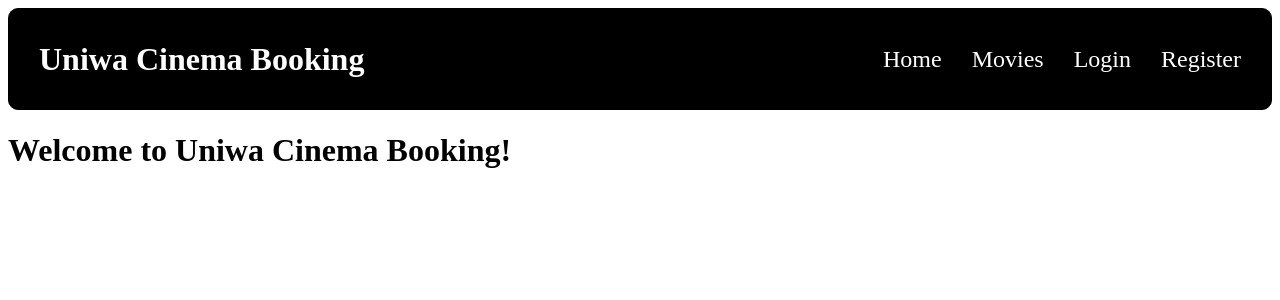
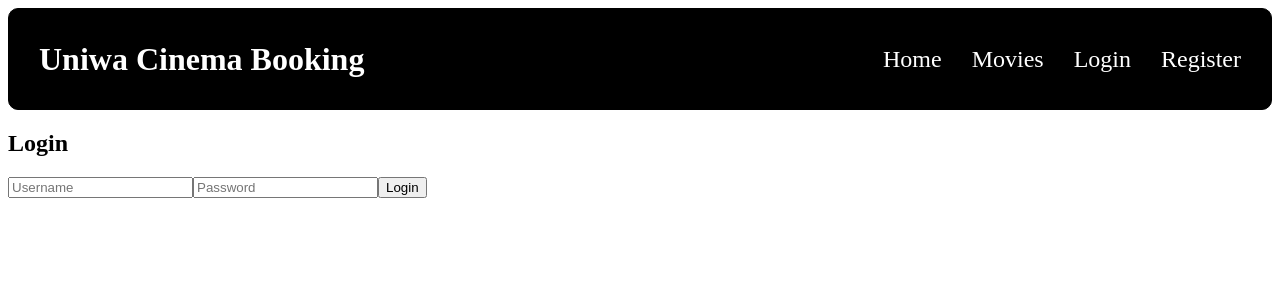
Before and after one commit to Kegar3/uniwa-softwaretech-cinema, a React (Vite) app in the folder cinema-frontend/: page /admin in a window 1280 px wide. Before the commit this address led to /. Shown: the top 300 px of the page. Built offline with nearby package versions, Linux system fonts and the light colour scheme.

Commit message:
Add role-based access control to Navbar and update authentication logic

```diff
--- a/cinema-frontend/src/components/Navbar.jsx
+++ b/cinema-frontend/src/components/Navbar.jsx
@@ -2,7 +2,7 @@ import { Link, useNavigate } from "react-router-dom";
 import { useEffect, useState } from "react";
 import PropTypes from 'prop-types';
 
-const Navbar = ({ isAuthenticated, onLogout }) => {
+const Navbar = ({ isAuthenticated, isAdmin, onLogout }) => {
   const [user, setUser] = useState(null);
     const navigate = useNavigate();
 
@@ -25,7 +25,16 @@ const Navbar = ({ isAuthenticated, onLogout }) => {
         {isAuthenticated ? (
           <>
             <li><Link to="/reservations" style={styles.link}>Reservations</Link></li>
-            <li><Link to="/profile" style={styles.link}>{user || "Profile"}</Link></li>
+            {isAdmin ? (
+              <>
+                <li><Link to="/admin" style={styles.link}>Admin Panel</Link></li>
+              </>
+            ) : (
+              <>
+                <li><Link to="/profile" style={styles.link}>{user || "Profile"}</Link></li>
+              </>
+            )}
+
             <li><Link to="/login" style={styles.link} onClick={handleLogout}>Logout</Link></li>
           </>
         ) : (
@@ -42,6 +51,7 @@ const Navbar = ({ isAuthenticated, onLogout }) => {
 Navbar.propTypes = {
   isAuthenticated: PropTypes.bool.isRequired,
   onLogout: PropTypes.func.isRequired,
+  isAdmin: PropTypes.bool.isRequired
 };
 
 const styles = {
--- a/cinema-frontend/src/components/ProtectedRoutes.jsx
+++ b/cinema-frontend/src/components/ProtectedRoute.jsx
@@ -15,6 +15,7 @@ const ProtectedRoute = ({ isAuthenticated, userRole, children }) => {
 
   return children;
 };
+
 ProtectedRoute.propTypes = {
   isAuthenticated: PropTypes.bool.isRequired,
   userRole: PropTypes.string.isRequired,
--- a/cinema-frontend/src/pages/Login.jsx
+++ b/cinema-frontend/src/pages/Login.jsx
@@ -27,8 +27,9 @@ const Login = ({ onLogin = () => {} }) => {
           localStorage.setItem("token", data.token);
           localStorage.setItem("userId", data.user.id); // Αποθήκευση User ID
           localStorage.setItem("username", data.user.username); // Αποθήκευση username
+          localStorage.setItem("role", data.user.role); // Αποθήκευση ρόλου
 
-          if (onLogin) onLogin(data.token, data.user.username); // Περνάμε και το user object
+          if (onLogin) onLogin(data.token, data.user.username, data.user.role); // Περνάμε και το user object
 
           navigate("/profile"); // Πάμε στο profile
       } catch (err) {
--- a/cinema-frontend/src/routes.jsx
+++ b/cinema-frontend/src/routes.jsx
@@ -10,49 +10,46 @@ import Register from "./pages/Register";
 import Seats from "./pages/Seats";
 import Profile from "./pages/Profile";
 import AdminPanel from "./pages/AdminPanel";
-import ProtectedRoute from "./components/ProtectedRoutes";
 
 const AppRoutes = () => {
   const [isAuthenticated, setIsAuthenticated] = useState(false);
-  const [userRole, setUserRole] = useState(null);
+  const [isAdmin, setIsAdmin] = useState(false);
 
   useEffect(() => {
-    const checkToken = () => {
-        const token = localStorage.getItem("token");
-        const user = JSON.parse(localStorage.getItem("role"));
-        console.log("Checking token on re-render:", token);
-        setIsAuthenticated(!!token);
-        setUserRole(user ? user.role : null);
+    const checkAuthStatus = () => {
+      const token = localStorage.getItem("token");
+      const role = localStorage.getItem("role");
+
+      setIsAuthenticated(!!token);
+      setIsAdmin(role === "admin");
     };
 
-    // Ελέγχουμε το token αρχικά
-    checkToken();
-
-    // Προσθέτουμε event listener για να ενημερώνεται το state όταν αλλάζει το localStorage
-    window.addEventListener("storage", checkToken);
+    checkAuthStatus();
+    window.addEventListener("storage", checkAuthStatus);
 
     return () => {
-        window.removeEventListener("storage", checkToken);
+        window.removeEventListener("storage", checkAuthStatus);
     };
   }, []);
 
 
-  const handleLogin = (token, user) => {
+  const handleLogin = (token, role) => {
     localStorage.setItem("token", token);
-    localStorage.setItem("user", JSON.stringify(user));
+    localStorage.setItem("role", role);
+
     setIsAuthenticated(true);
-    setUserRole(user ? user.role : null);
+    setIsAdmin(localStorage.getItem("role") === "admin");
   };
 
   const handleLogout = () => {
     localStorage.clear();
     setIsAuthenticated(false);
-    setUserRole(null);
+    setIsAdmin(false);
   }
 
   return (
     <Router>
-      <Navbar isAuthenticated={isAuthenticated} onLogout={handleLogout} />
+      <Navbar isAuthenticated={isAuthenticated} onLogout={handleLogout} isAdmin={isAdmin} />
       <Routes>
         <Route path="/" element={<Home />} />
         <Route path="/movies" element={ <Movies />} />
@@ -63,11 +60,7 @@ const AppRoutes = () => {
         <Route path="/login" element={<Login onLogin={handleLogin} />} />
         <Route path="/register" element={<Register onRegister={handleLogin}/>} />
         <Route path="/profile" element={isAuthenticated ? <Profile onLogout={handleLogout}/> : <Login onLogin={handleLogin} />} />
-        <Route path="/admin" element={
-          <ProtectedRoute isAuthenticated={isAuthenticated} userRole={userRole}>
-            <AdminPanel />
-          </ProtectedRoute>
-        } />
+        <Route path="/admin" element={isAuthenticated && isAdmin ? <AdminPanel /> : <Login onLogin={handleLogin} />} />
       </Routes>
     </Router>
   );
```
